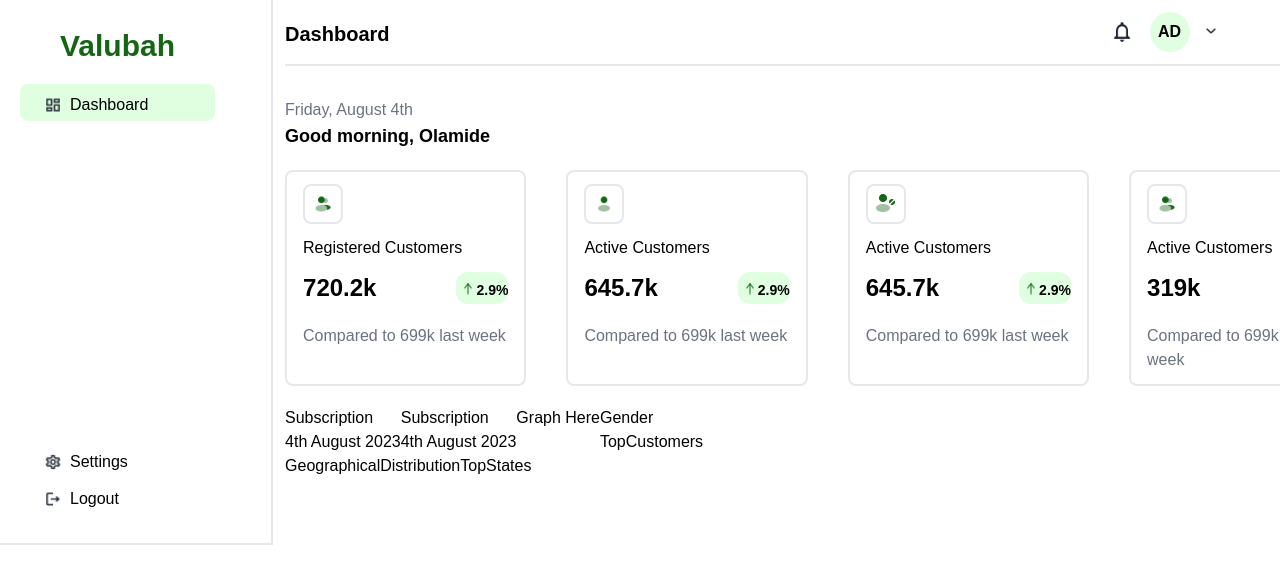
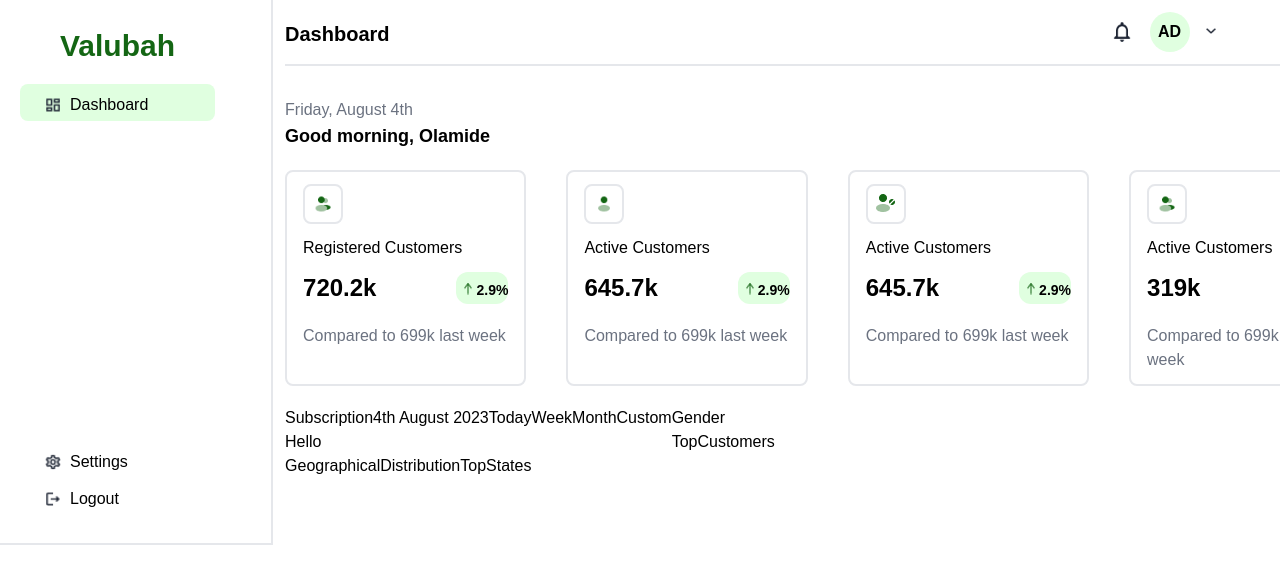
Before and after one commit to igudy/admin-panel, a React (Vite) app: page / in a window 1280 px wide. Shown: the top 584 px of the page. Built offline with nearby package versions, Linux system fonts and the light colour scheme.

Commit message:
Line Chart Data added

```diff
--- a/package.json
+++ b/package.json
@@ -11,7 +11,8 @@
 		"axios": "^1.4.0",
 		"react": "^18.2.0",
 		"react-dom": "^18.2.0",
-		"react-router-dom": "^6.15.0"
+		"react-router-dom": "^6.15.0",
+		"recharts": "^2.8.0"
 	},
 	"devDependencies": {
 		"@vitejs/plugin-react-refresh": "^1.3.6",
--- a/src/components/SubscriptionTrend.jsx
+++ b/src/components/SubscriptionTrend.jsx
@@ -1,21 +1,65 @@
 import React from "react";
+import {
+  LineChart,
+  Line,
+  XAxis,
+  YAxis,
+  CartesianGrid,
+  Tooltip,
+  Legend,
+  ResponsiveContainer,
+} from "recharts";
+import { lineChartData } from "../data/data";
 
 const SubscriptionTrend = () => {
   return (
-    <div className="flex">
-      <div>
-        <div>Subscription</div>
-        <div>4th August 2023</div>
+    <>
+      <div className="flex flex-col">
+        <div className="flex">
+          <div className="flex">
+            <p>Subscription</p>
+            <p>4th August 2023</p>
+          </div>
+          <div className="flex">
+            <p>Today</p>
+            <p>Week</p>
+            <p>Month</p>
+            <p>Custom</p>
+          </div>
+        </div>
+
+        {/* Graph */}
+        <div>
+          Hello{" "}
+          {/* <ResponsiveContainer width="100%" height="100%">
+            <LineChart
+              width={20}
+              height={30}
+              data={lineChartData}
+              margin={{
+                top: 5,
+                right: 30,
+                left: 20,
+                bottom: 5,
+              }}
+            >
+              <CartesianGrid strokeDasharray="3 3" />
+              <XAxis dataKey="name" />
+              <YAxis />
+              <Tooltip />
+              <Legend />
+              <Line
+                type="monotone"
+                dataKey="pv"
+                stroke="#8884d8"
+                activeDot={{ r: 8 }}
+              />
+              <Line type="monotone" dataKey="uv" stroke="#82ca9d" />
+            </LineChart>
+          </ResponsiveContainer> */}
+        </div>
       </div>
-      <div>
-        <div>Subscription</div>
-        <div>4th August 2023</div>
-      </div>
-      <div>
-        {/* Graph Here */}
-        <div>Graph Here</div>
-      </div>
-    </div>
+    </>
   );
 };
 
--- a/src/data/data.jsx
+++ b/src/data/data.jsx
@@ -65,3 +65,37 @@ export const topCustomers = [
     name: "Olamide Olagunju",
   },
 ];
+
+// Line Chart
+export const lineChartData = [
+  {
+    k: "1k",
+    Personal_subscribers: 4000,
+    Business_subscribers: 2400,
+    time: 12,
+  },
+  {
+    k: "5k",
+    Personal_subscribers: 3000,
+    Business_subscribers: 1398,
+    time: 3,
+  },
+  {
+    k: "10k",
+    Personal_subscribers: 2000,
+    Business_subscribers: 9800,
+    time: 3,
+  },
+  {
+    k: "15k",
+    Personal_subscribers: 2780,
+    Business_subscribers: 3908,
+    time: 9,
+  },
+  {
+    k: "20k",
+    Personal_subscribers: 1890,
+    Business_subscribers: 4800,
+    time: 12,
+  },
+];
--- a/src/pages/Homepage.jsx
+++ b/src/pages/Homepage.jsx
@@ -23,11 +23,13 @@ const Homepage = () => {
               <Customers />
             </div>
             {/* Flex */}
-            <div className="flex">
-              <SubscriptionTrend />
-              <div>
-                <Gender />
-                <TopCustomers />
+            <div className="w-[100%]">
+              <div className="flex basis-1/2">
+                <SubscriptionTrend />
+                <div className="basis-1/2">
+                  <Gender />
+                  <TopCustomers />
+                </div>
               </div>
             </div>
             {/* Geographical Distribution - Flex */}
```
